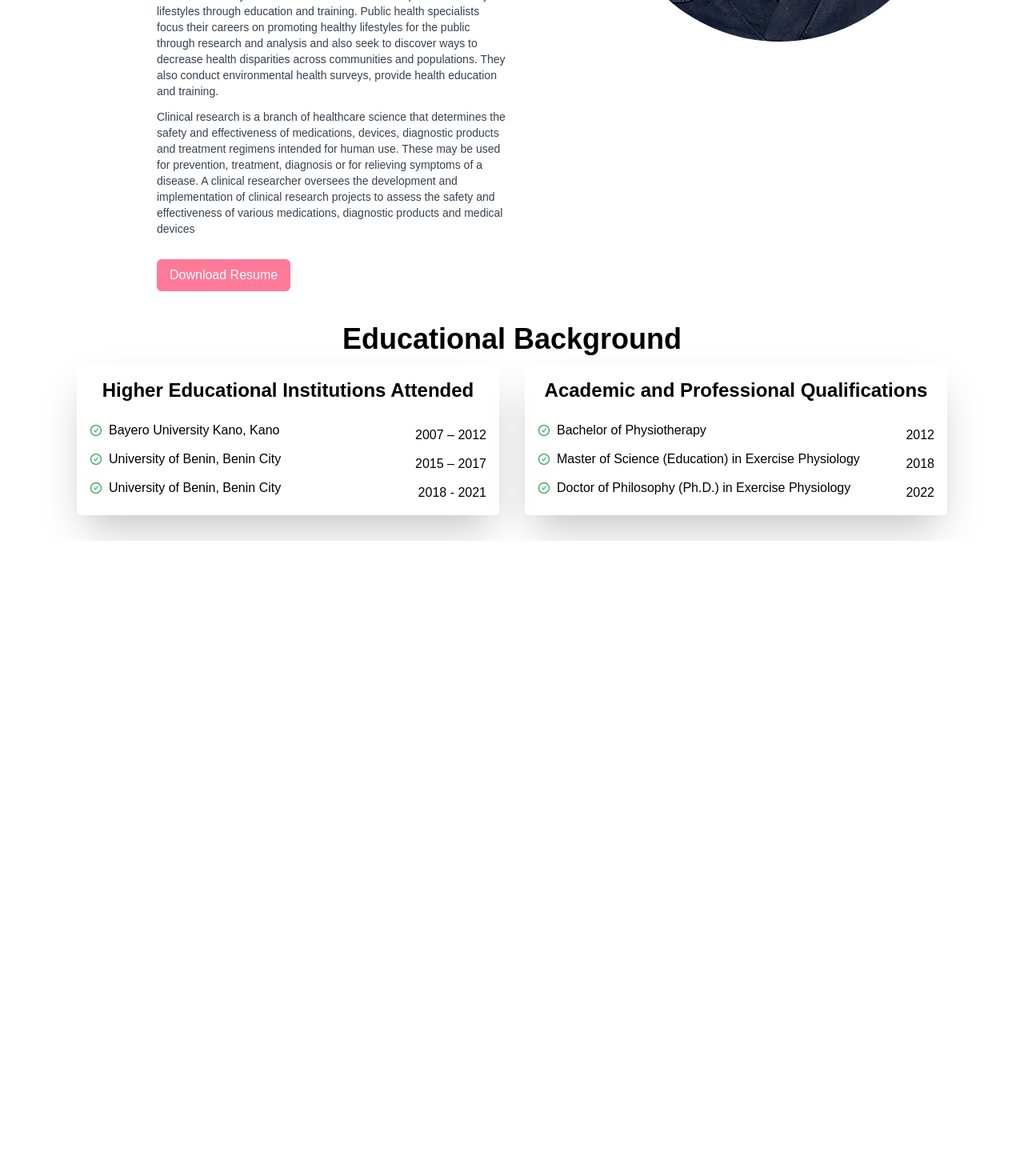
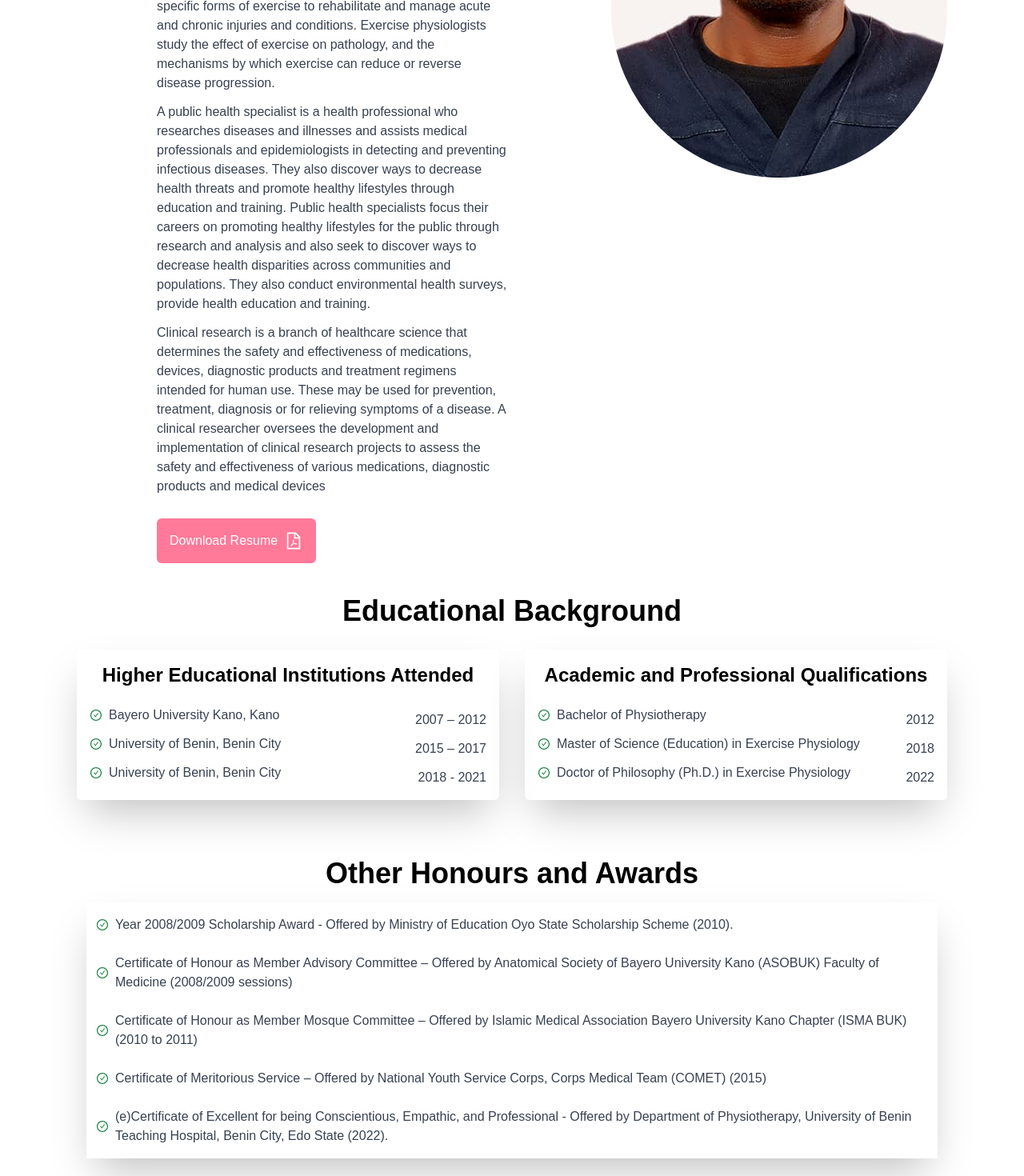
Before and after one commit to boymeetsblockchain/hammed-adebisi, a React (Create React App) app: page / in a window 1280 px wide. Shown: the part 920-2390 px from the top of the page at 80% size. Before the commit the page ends 1596 px from the top, so only its background shows below. Built offline with nearby package versions, Linux system fonts and the light colour scheme.

Commit message:
added the award section

```diff
--- a/src/App.js
+++ b/src/App.js
@@ -1,6 +1,7 @@
 import Navbar from "./components/Navbar"
 import Hero from "./components/Hero"
 import Education from "./components/Education"
+import Honours from "./components/Honours"
 
 export default function App() {
   return (
@@ -10,6 +11,7 @@ export default function App() {
      <div className="section md:px-16">
      <Hero/>
     <Education/>
+    <Honours/>
      </div>
     </div>
     </>
--- a/src/components/Education.jsx
+++ b/src/components/Education.jsx
@@ -3,36 +3,36 @@ import { AiOutlineCheckCircle } from 'react-icons/ai';
 
 function Education() {
   return (
-    <div className="education my-5">
-      <h1 className="text-center font-bold text-3xl md:text-4xl">Educational Background</h1>
+    <div className="education my-5" id='education'>
+      <h1 className="text-center font-bold text-3xl md:text-4xl mb-4">Educational Background</h1>
       <div className="edu-box flex flex-col items-center md:flex-row space-y-5 gap-8 md:space-y-0">
         <div className="higher shadow-2xl p-4 rounded-md my-3 md:w-1/2">
-          <h2 className="text-center font-bold text-xl md:text-2xl mb-4">Higher Educational Institutions Attended</h2>
-          <div className="edu-entry flex space-y-3 justify-between">
-            <p className="flex items-center"><span className="inline text-green-600 mr-2"><AiOutlineCheckCircle /></span> Bayero University Kano, Kano</p>
+          <h2 className="text-center font-semibold text-xl md:text-2xl mb-4">Higher Educational Institutions Attended</h2>
+          <div className="edu-entry flex space-y-3 justify-between text-gray-700">
+            <p className="flex items-center"><span className="inline text-green-700 mr-2"><AiOutlineCheckCircle /></span> Bayero University Kano, Kano</p>
             <p className="ml-8">2007 – 2012</p>
           </div>
-          <div className="edu-entry flex space-y-3 justify-between">
-            <p className="flex items-center"><span className="inline text-green-600 mr-2"><AiOutlineCheckCircle /></span> University of Benin, Benin City</p>
+          <div className="edu-entry flex space-y-3 justify-between  text-gray-700">
+            <p className="flex items-center"><span className="inline text-green-700 mr-2"><AiOutlineCheckCircle /></span> University of Benin, Benin City</p>
             <p className="ml-8">2015 – 2017</p>
           </div>
-          <div className="edu-entry flex space-y-3 justify-between">
-            <p className="flex items-center"><span className="inline text-green-600 mr-2"><AiOutlineCheckCircle /></span> University of Benin, Benin City</p>
+          <div className="edu-entry flex space-y-3 justify-between  text-gray-700">
+            <p className="flex items-center"><span className="inline text-green-700 mr-2"><AiOutlineCheckCircle /></span> University of Benin, Benin City</p>
             <p className="ml-8">2018 - 2021</p>
           </div>
         </div>
         <div className="higher shadow-2xl p-4  my-3 md:w-1/2 rounded-md">
-          <h2 className="text-center font-bold text-xl md:text-2xl mb-4">Academic and Professional Qualifications</h2>
-          <div className="edu-entry flex space-y-3 justify-between">
-            <p className="flex items-center"><span className="inline text-green-600 mr-2"><AiOutlineCheckCircle /></span> Bachelor of Physiotherapy</p>
+          <h2 className="text-center font-semibold text-xl md:text-2xl mb-4">Academic and Professional Qualifications</h2>
+          <div className="edu-entry flex space-y-3 justify-between  text-gray-700">
+            <p className="flex items-center"><span className="inline text-green-700 mr-2"><AiOutlineCheckCircle /></span> Bachelor of Physiotherapy</p>
             <p className="ml-8">2012</p>
           </div>
-          <div className="edu-entry flex space-y-3 justify-between">
-            <p className="flex items-center"><span className="inline text-green-600 mr-2"><AiOutlineCheckCircle /></span> Master of Science (Education) in Exercise Physiology</p>
+          <div className="edu-entry flex space-y-3 justify-between  text-gray-700">
+            <p className="flex items-center"><span className="inline text-green-700 mr-2"><AiOutlineCheckCircle /></span> Master of Science (Education) in Exercise Physiology</p>
             <p className="ml-8">2018</p>
           </div>
-          <div className="edu-entry flex space-y-3 justify-between">
-            <p className="flex items-center"><span className="inline text-green-600 mr-2"><AiOutlineCheckCircle /></span> Doctor of Philosophy (Ph.D.) in Exercise Physiology</p>
+          <div className="edu-entry flex space-y-3 justify-between  text-gray-700">
+            <p className="flex items-center"><span className="inline text-green-700 mr-2"><AiOutlineCheckCircle /></span> Doctor of Philosophy (Ph.D.) in Exercise Physiology</p>
             <p className="ml-8">2022</p>
           </div>
         </div>
--- a/src/components/Hero.jsx
+++ b/src/components/Hero.jsx
@@ -1,6 +1,7 @@
 import React from 'react';
 import Adebisi from '../assets/Adebisi.jpeg';
-
+import{AiOutlineFilePdf} from 'react-icons/ai'
+import cv from '../assets/cv.docx'
 function Hero() {
   return (
     <div className="hero flex flex-col-reverse md:flex-row w-full gap-2  my-10 items-center">
@@ -8,27 +9,27 @@ function Hero() {
         <h1 className='text-3xl md:text-4xl text-neutral-800 font-bold'>
           Hammed I. Adebisi,PhD
         </h1>
-        <h2 className='text-2xl  text-gray-600'>
+        <h2 className='text-2xl  font-semibold'>
           Neurological Physiotherapist, Exercise Physiologist,Public Health Specialist and Clinical Researcher
         </h2>
-        <p className='text-gray-700 text-sm text-left'>
+        <p className='text-gray-700  text-left'>
           Physiotherapy is a health care profession concerned with human function and movement and maximizing physical potential. It is concerned with identifying and maximizing quality of life and movement potential within the spheres of promotion, prevention, treatment/intervention, habilitation and rehabilitation. It uses physical approaches to promote, maintain and restore physical, psychological and social well-being, considering variations in health status.  It is science-based, committed to extending, applying, evaluating and reviewing the evidence that underpins and informs its practice and delivery.  The exercise of clinical judgement and informed interpretation is at its core. Physiotherapy addresses the illnesses or injuries that limit a person's abilities to move and perform functional activities in their daily lives. Physiotherapists use an individual's history and physical examination to arrive at a diagnosis and establish a management plan and, when necessary, incorporate the results of laboratory and imaging studies like X-rays, CT-scan, or MRI findings. Electrodiagnostic testing (e.g., electromyograms and nerve conduction velocity testing) may also be used.
 
         </p>
-        <p className="text-gray-700 text-sm text-left">
+        <p className="text-gray-700  text-left">
           Exercise physiology is the physiology of physical exercise. It is one of the allied health professions, and involves the study of the acute responses and chronic adaptations to exercise. Exercise physiologists are the highest qualified exercise professionals and utilize education, lifestyle intervention and specific forms of exercise to rehabilitate and manage acute and chronic injuries and conditions. Exercise physiologists study the effect of exercise on pathology, and the mechanisms by which exercise can reduce or reverse disease progression.
 
         </p>
-        <p className="text-gray-700 text-sm text-left">
+        <p className="text-gray-700  text-left">
           A public health specialist is a health professional who researches diseases and illnesses and assists medical professionals and epidemiologists in detecting and preventing infectious diseases. They also discover ways to decrease health threats and promote healthy lifestyles through education and training. Public health specialists focus their careers on promoting healthy lifestyles for the public through research and analysis and also seek to discover ways to decrease health disparities across communities and populations. They also conduct environmental health surveys, provide health education and training.
 
         </p>
-        <p className="text-gray-700  text-sm text-left ">
+        <p className="text-gray-700   text-left ">
           Clinical research is a branch of healthcare science that determines the safety and effectiveness of medications, devices, diagnostic products and treatment regimens intended for human use. These may be used for prevention, treatment, diagnosis or for relieving symptoms of a disease. A clinical researcher oversees the development and implementation of clinical research projects to assess the safety and effectiveness of various medications, diagnostic products and medical devices
         </p>
       <div className='flex md:justify-start justify-center'>
-      <a href="#7" className='bg-[#ff7999] text-white py-2 px-4 rounded-md inline-block mt-4 hover:bg-red-600 transition duration-300'>
-          Download Resume
+      <a href={cv} download="" className='bg-[#ff7999] text-white py-4 px-4 rounded-md  flex gap-2 mt-4 hover:bg-red-600 transition duration-300'>
+          Download Resume <span className="inline"><AiOutlineFilePdf size={24}/></span>
         </a>
       </div>
       </div>
--- /dev/null
+++ b/src/components/Honours.jsx
@@ -0,0 +1,19 @@
+import { AiOutlineCheckCircle } from 'react-icons/ai';
+
+function Honours() {
+  return (
+    <div className="honours my-10  py-5 px-3 ">
+      <h1 className='font-bold text-4xl  text-center
+      mb-4'>Other Honours and Awards</h1>
+      <div className=" flex flex-col items-start justify-center shadow-2xl py-4 px-3 space-y-6">
+        <p className="  flex items-center text-gray-700"><span className="inline text-green-700 mr-2"><AiOutlineCheckCircle /></span>Year 2008/2009 Scholarship Award - Offered by Ministry of Education Oyo State Scholarship Scheme (2010).</p>
+        <p className="  flex items-center text-gray-700"><span className="inline text-green-700 mr-2"><AiOutlineCheckCircle /></span>Certificate of Honour as Member Advisory Committee – Offered by Anatomical Society of Bayero University Kano (ASOBUK) Faculty of Medicine (2008/2009 sessions)</p>
+        <p className="   flex items-center text-gray-700"><span className="inline text-green-700 mr-2"><AiOutlineCheckCircle /></span>Certificate of Honour as Member Mosque Committee – Offered by Islamic Medical Association Bayero University Kano Chapter (ISMA BUK) (2010 to 2011)</p>
+        <p className="  flex items-center text-gray-700"><span className="inline text-green-700 mr-2"><AiOutlineCheckCircle /></span>Certificate of Meritorious Service – Offered by National Youth Service Corps, Corps Medical Team (COMET) (2015)</p>
+        <p className="  flex items-center text-gray-700"><span className="inline text-green-700 mr-2"><AiOutlineCheckCircle /></span>(e)Certificate of Excellent for being Conscientious, Empathic, and Professional -  Offered by Department of Physiotherapy, University of Benin Teaching Hospital, Benin City, Edo State (2022).</p>
+      </div>
+    </div>
+  )
+}
+
+export default Honours
--- a/src/index.css
+++ b/src/index.css
@@ -2,7 +2,7 @@
 @tailwind components;
 @tailwind utilities;
 
-@import url('https://fonts.googleapis.com/css2?family=Poppins:wght@300;400;500&display=swap');
+@import url('https://fonts.googleapis.com/css2?family=Poppins:wght@300;400;500;600;700&display=swap');
 
 
 body{
```
Also changed, not shown: 2 other files (tests, documents, lock files or other folders).
